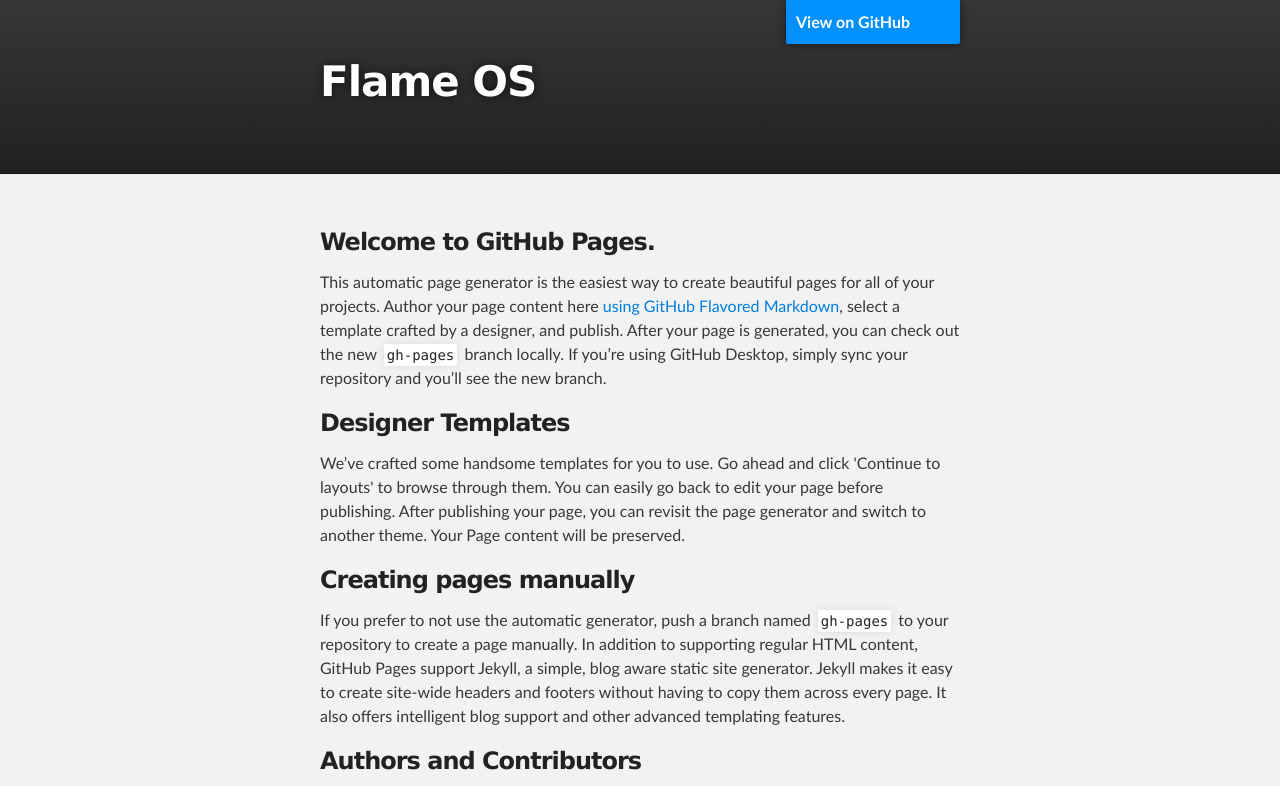
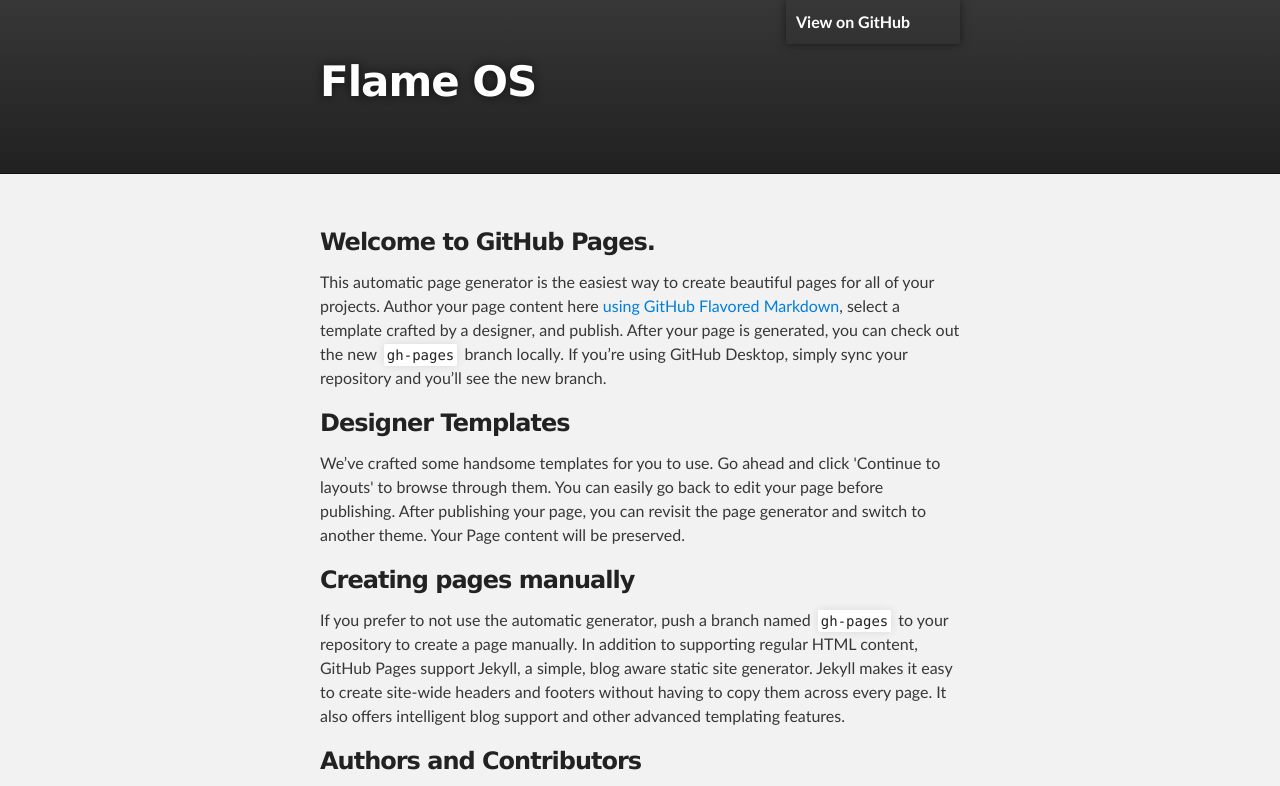
Before and after one commit to FlameOS/FlameOs.github.io, a plain HTML site: page index.html in a window 1280 px wide. Shown: the top 786 px of the page. Drawn offline with Linux system fonts and the light colour scheme.

Commit message:
Update stylesheet.css

```diff
--- a/stylesheets/stylesheet.css
+++ b/stylesheets/stylesheet.css
@@ -279,7 +279,7 @@ Full-Width Styles
   z-index: 10;
   padding: 10px 50px 10px 10px;
   color: #fff;
-  background: url('../images/clean-fire.png') #0090ff no-repeat 95% 50%;
+  background: url('../images/clean-fire.png');
   font-weight: 700;
   box-shadow: 0 0 10px rgba(0,0,0,.5);
   border-bottom-left-radius: 2px;
```
